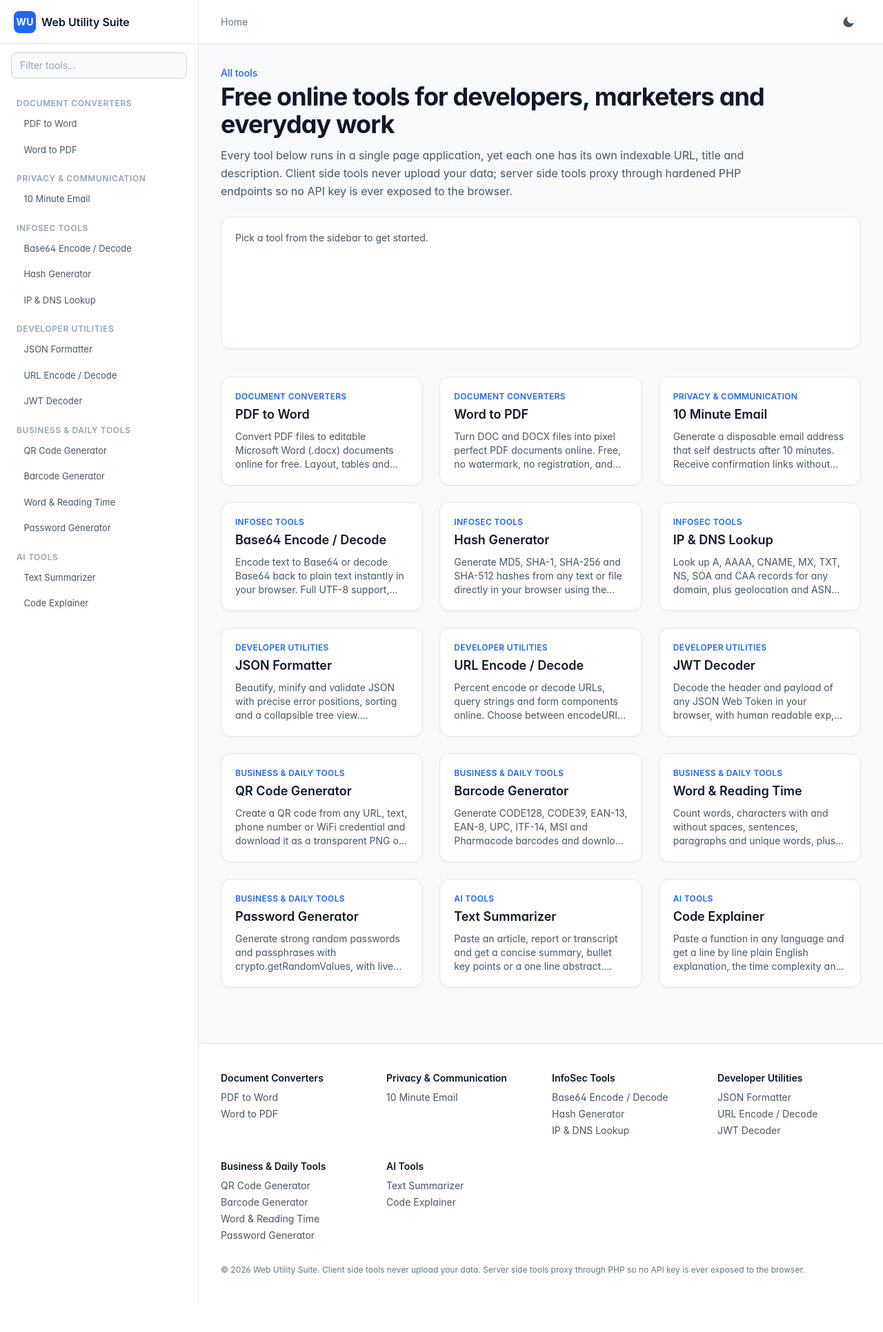
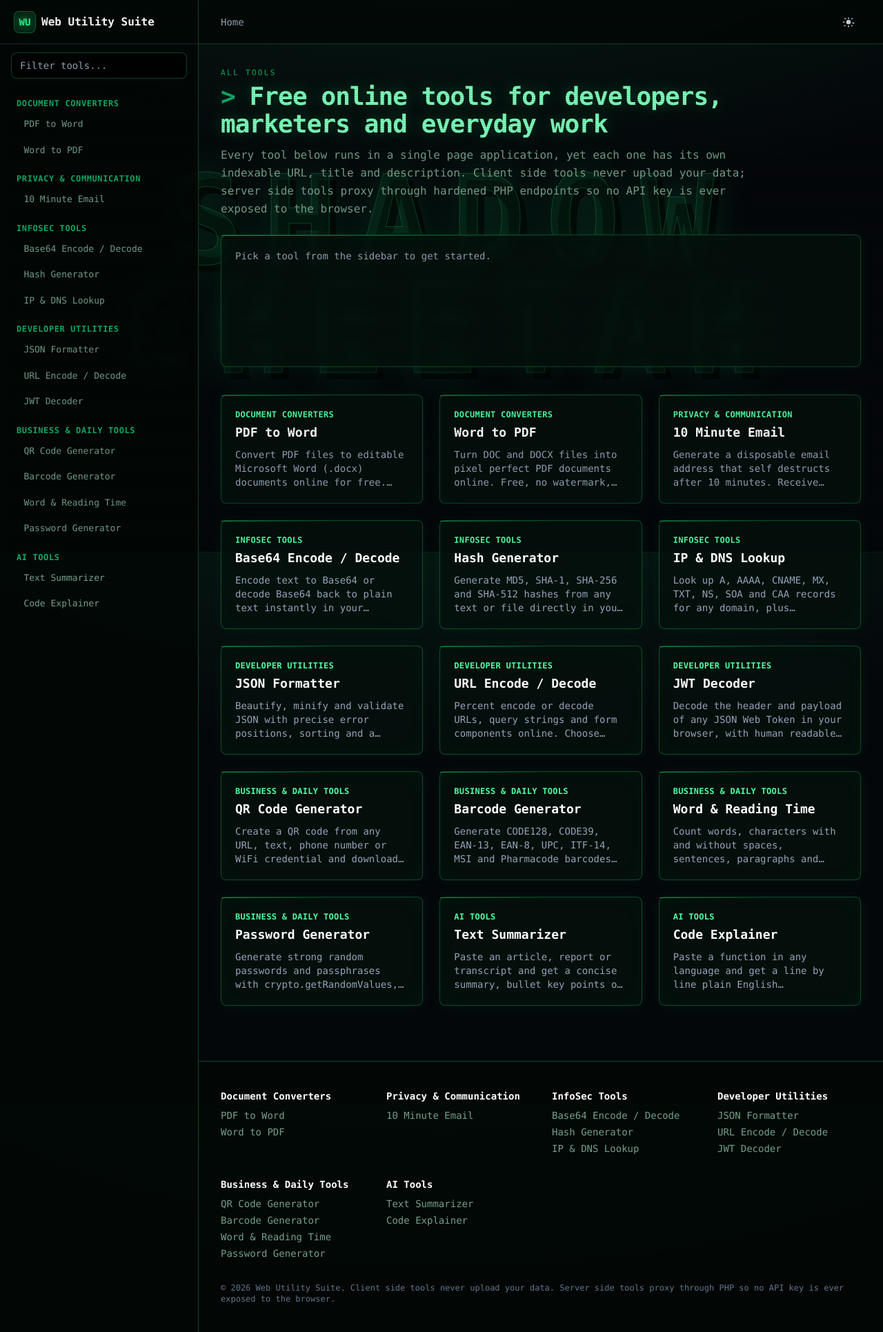
Before and after one commit to LSDF/web-utility-suite, a PHP site: page / in a window 1280 px wide. Shown: the whole page at 69% size. Before the commit the page ends 1889 px from the top, so only its background shows below. Run offline with PHP 8.4, Linux system fonts and the light colour scheme; some libraries are stand-ins or nearby versions.

Commit message:
Ship dark terminal shell and Shadow Cheetah wordmark

```diff
--- a/index.php
+++ b/index.php
@@ -130,11 +130,11 @@ foreach ($routes as $key => $item) {
 }
 ?>
 <!DOCTYPE html>
-<html lang="en" class="h-full scroll-smooth">
+<html lang="en" class="h-full scroll-smooth dark">
 <head>
 <meta charset="utf-8">
 <meta name="viewport" content="width=device-width, initial-scale=1">
-<meta name="theme-color" content="#0f172a">
+<meta name="theme-color" content="#04070a">
 
 <title><?= e($title) ?></title>
 <meta name="description" content="<?= e($description) ?>">
@@ -178,10 +178,13 @@ tailwind.config = {
   theme: {
     extend: {
       colors: {
-        brand: { 50:'#eef6ff',100:'#d9ecff',200:'#bcdcff',300:'#8ec6ff',400:'#59a6ff',
-                 500:'#3385fc',600:'#1f66f1',700:'#1a51de',800:'#1c44b4',900:'#1d3d8f' }
+        brand: { 50:'#04120c',100:'#061c13',200:'#0a2f1f',300:'#0e6b3f',400:'#4dffa1',
+                     500:'#22ff88',600:'#12e878',700:'#0bbf61',800:'#0a8f4a',900:'#075f32' }
       },
-      fontFamily: { sans: ['Inter','ui-sans-serif','system-ui','sans-serif'] }
+      fontFamily: {
+            sans: ['ui-monospace','JetBrains Mono','Fira Code','SFMono-Regular','Menlo','Consolas','monospace'],
+            mono: ['ui-monospace','JetBrains Mono','Fira Code','SFMono-Regular','Menlo','Consolas','monospace']
+          }
     }
   }
 };
@@ -193,7 +196,10 @@ tailwind.config = {
 
 <a href="#main" class="sr-only focus:not-sr-only focus:absolute focus:z-50 focus:m-3 focus:rounded focus:bg-brand-600 focus:px-4 focus:py-2 focus:text-white">Skip to content</a>
 
-<div class="flex min-h-full">
+<!-- The name, behind every page. Decorative only: aria-hidden, no pointer events. -->
+<div class="wordmark" aria-hidden="true"><span>SHADOW</span><span>CHEETAH</span></div>
+
+<div class="relative z-10 flex min-h-full">
 
   <?php include __DIR__ . '/partials/sidebar.php'; ?>
 
```
